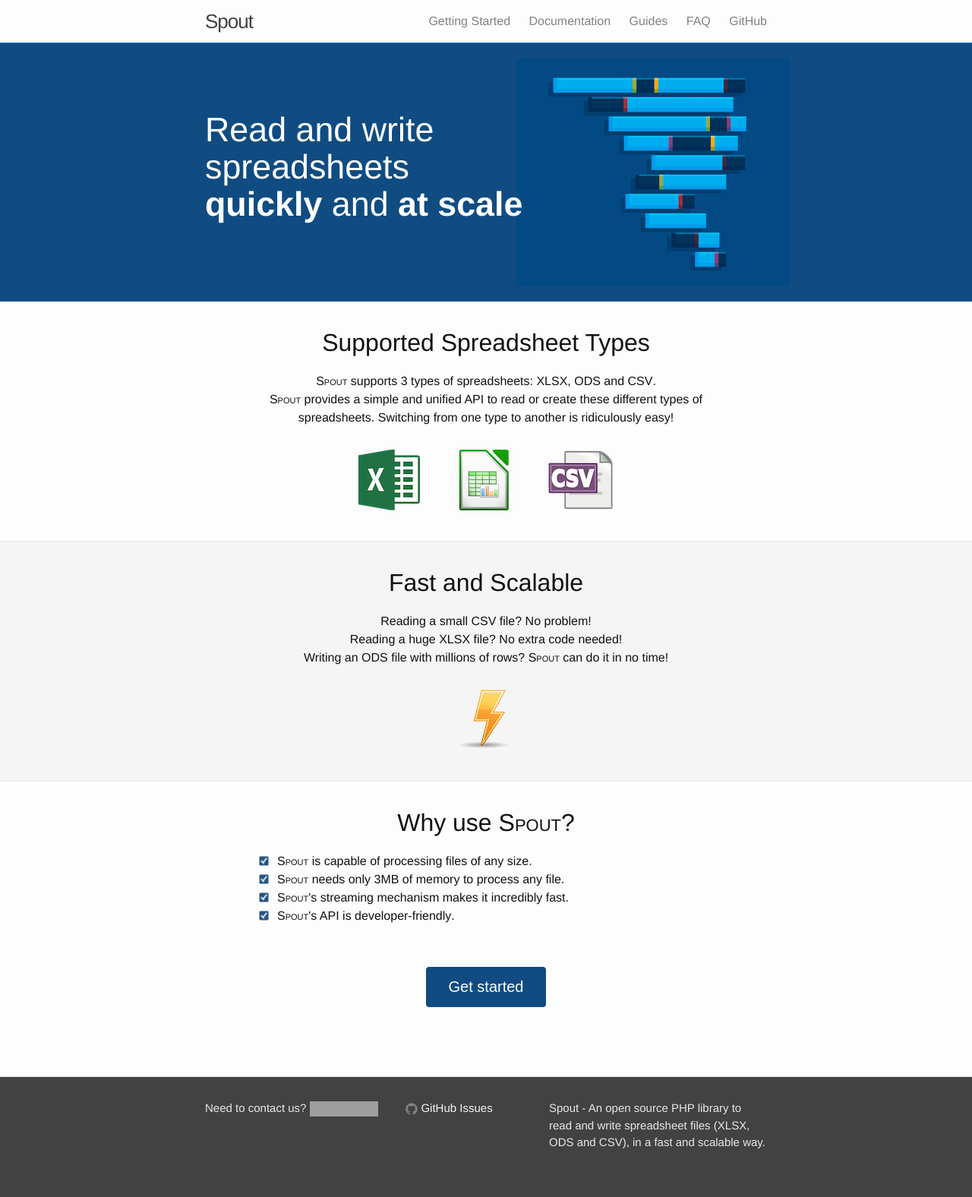
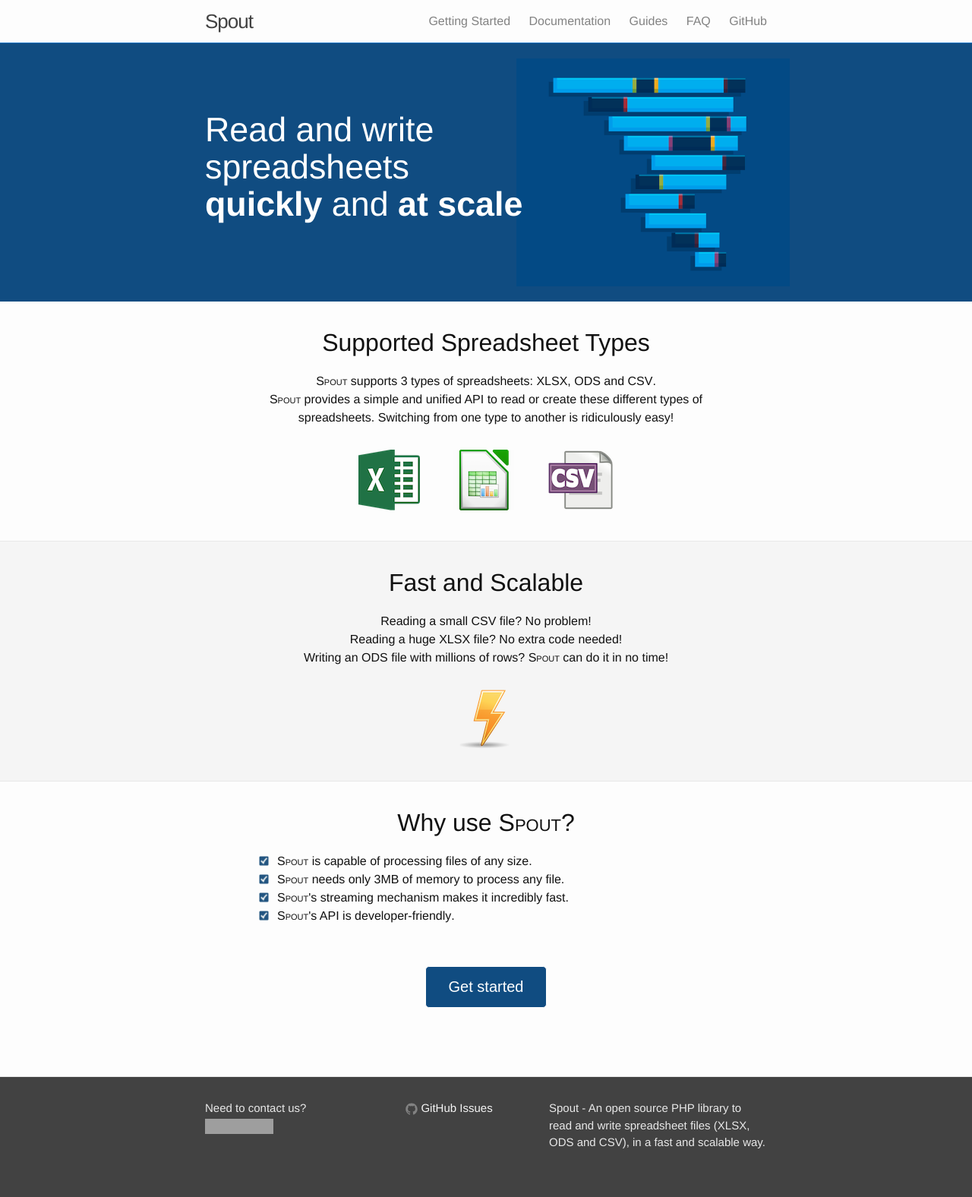
Before and after one commit to box/spout, a Jekyll site: the page built from _pages/index.md, in a window 1280 px wide. Shown: the whole page at 76% size. Built offline with Jekyll 4.4.1, drawn with Linux system fonts in a browser that asks for light colours; grey boxes are pictures that could not be loaded.

```diff
--- a/_includes/footer.html
+++ b/_includes/footer.html
@@ -5,7 +5,7 @@
     <div class="footer-col-wrapper">
       <div class="footer-col footer-col-1">
         <ul class="contact-list">
-          <li>Need to contact us? <a href="https://gitter.im/box/spout?utm_source=badge&utm_medium=badge&utm_campaign=pr-badge&utm_content=badge"><img src="https://badges.gitter.im/box/spout.svg" alt="Join the chat at https://gitter.im/box/spout" /></a></li>
+          <li>Need to contact us?<br><a href="https://gitter.im/box/spout?utm_source=badge&utm_medium=badge&utm_campaign=pr-badge&utm_content=badge"><img src="https://badges.gitter.im/box/spout.svg" alt="Join the chat at https://gitter.im/box/spout" /></a></li>
         </ul>
       </div>
 
```
